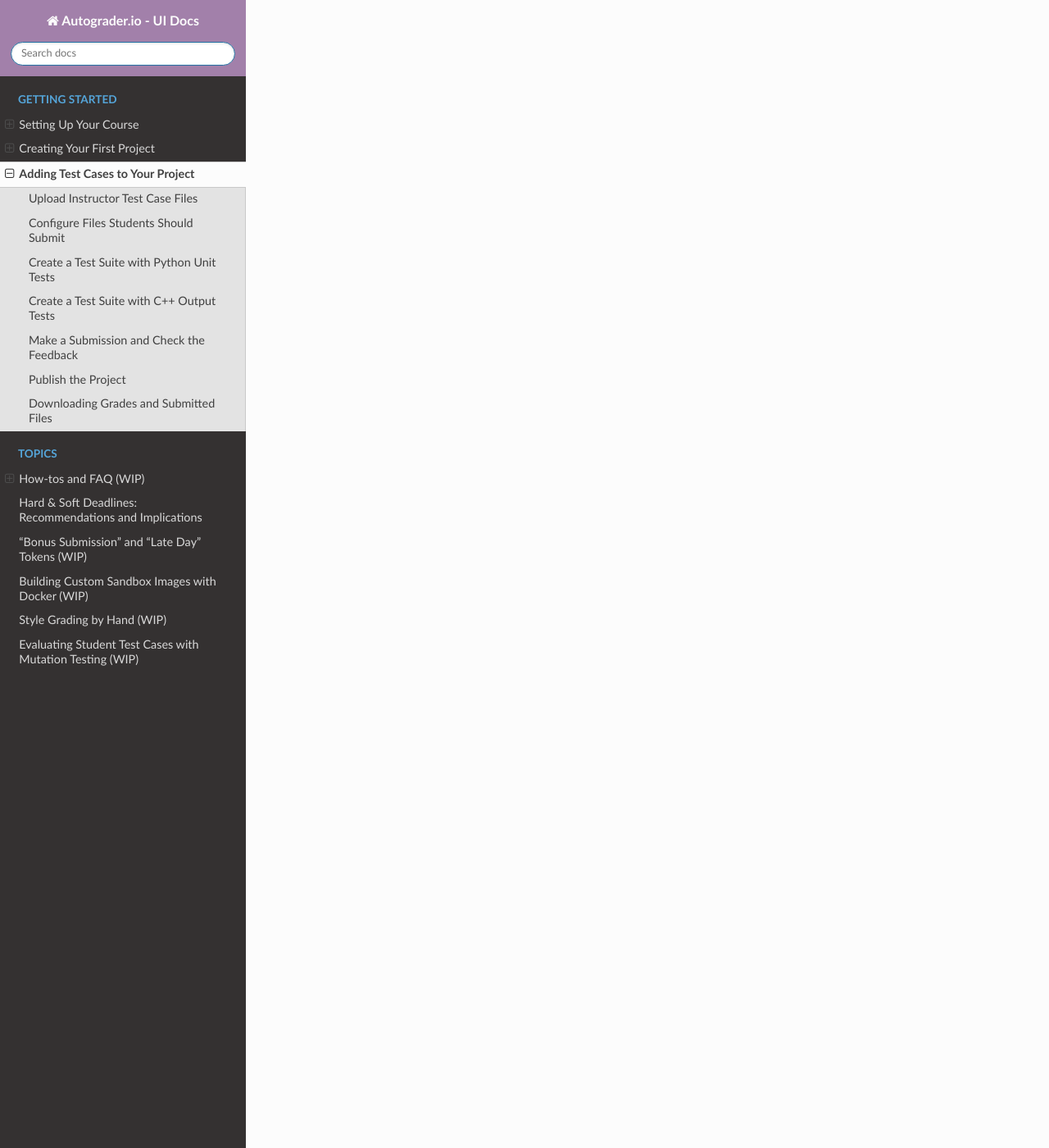
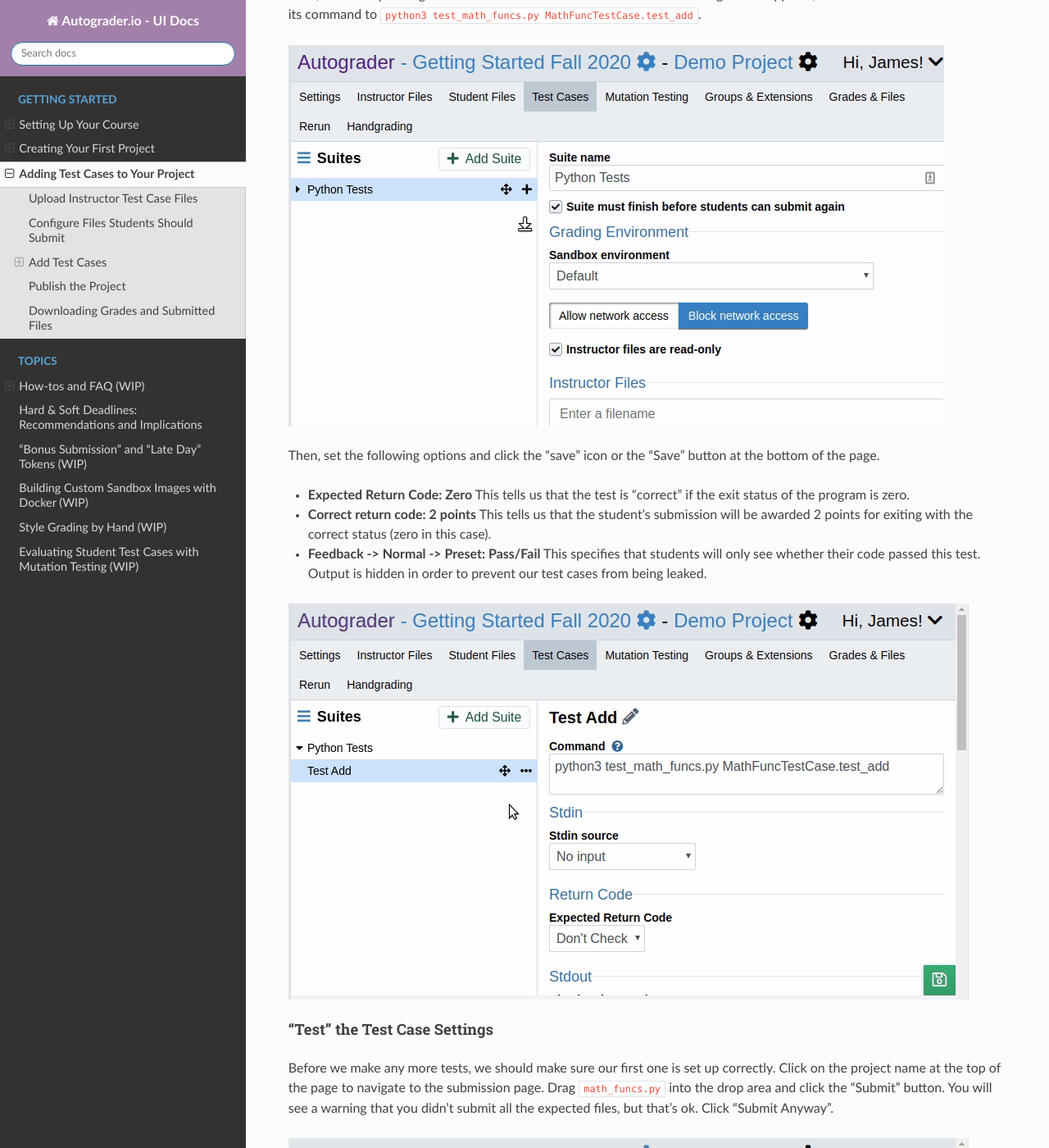
Before and after one commit to eecs-autograder/autograder.io, a Sphinx documentation site: the page built from docs/getting_started/adding_test_cases.rst, in a window 1280 px wide and 1400 px high, scrolled down 4146 px. Shown: the whole window at 82% size. Built offline with Sphinx 7.4.7 and the Read the Docs theme 2.0.0, drawn with Linux system fonts in a browser that asks for light colours; some of the changed text lies outside the part shown.

Commit message:
Added sections on creating our first suite and test case to Getting Started.

```diff
--- a/docs/getting_started/adding_test_cases.rst
+++ b/docs/getting_started/adding_test_cases.rst
@@ -45,14 +45,79 @@
 
 .. image:: /pics/adding_test_cases/expected_student_files.gif
 
+Add Test Cases
+--------------
+Test cases on Autograder.io are organized into *suites*. When a student submits
+their code, each suite is run in an isolated environment. Suites also provide
+a *setup* step where work required by all the tests in a suite (e.g. compiling
+source code) can be done just once.
+
 Create a Test Suite with Python Unit Tests
-------------------------------------------
+^^^^^^^^^^^^^^^^^^^^^^^^^^^^^^^^^^^^^^^^^^
+Click on the "Test Cases" tab and then click the "Add Suite" button. In the
+dialogue that appears, name the suite "Python Tests".
+
+.. image:: /pics/adding_test_cases/new_test_suite.png
+
+Scroll down to the section labelled "Instructor Files" and select
+**test_math_funcs.py** from the dropdown. Similarly, select **math_funcs.py**
+in the "Student Files" section.
+
+.. image:: /pics/adding_test_cases/python_suite_instr_files.gif
+
+Scroll to the bottom of the page and click the "Save" button.
+Since we're using Python, we don't need to use the "setup" option.
+
+Create the First Test
+"""""""""""""""""""""
+Next, click the "plus" sign next to the suite name in the sidebar. In the
+dialogue that appears, name the test "Test Add" and set its command to
+``python3 test_math_funcs.py MathFuncTestCase.test_add``.
+
+.. image:: /pics/adding_test_cases/python_first_test.gif
+
+Then, set the following options and click the "save" icon or the "Save" button
+at the bottom of the page.
+
+* **Expected Return Code: Zero**
+  This tells us that the test is "correct" if the exit status of the program is
+  zero.
+* **Correct return code: 2 points**
+  This tells us that the student's submission will be awarded 2 points for
+  exiting with the correct status (zero in this case).
+* **Feedback -> Normal -> Preset: Pass/Fail**
+  This specifies that students will only see whether their code passed this
+  test. Output is hidden in order to prevent our test cases from being leaked.
+
+.. image:: /pics/adding_test_cases/python_first_test_settings.gif
+
+"Test" the Test Case Settings
+"""""""""""""""""""""""""""""
+Before we make any more tests, we should make sure our first one is set up
+correctly. Click on the project name at the top of the page to navigate to the
+submission page. Drag ``math_funcs.py`` into the drop area and click the
+"Submit" button. You will see a warning that you didn't submit all the
+expected files, but that's ok. Click "Submit Anyway".
+
+.. image:: /pics/adding_test_cases/python_first_test_submission.gif
+
+The submission results widget reloads periodically. Since we only have one
+test, we can use our browser's refresh button to see the results sooner.
+
+Once the submission is finished grading, we'll want to
+**see the same feedback students will**. Select **"Normal"** from the
+"Adjust Feedback" dropdown menu to do so.
+
+.. image:: /pics/adding_test_cases/python_first_test_results.gif
+
+Click on the panel for "Test Add", and you'll see that under "Normal" feedback
+we don't see any output from the test case. Our first test is good to go!
+
+Clone the Test Case to Complete the Suite
+"""""""""""""""""""""""""""""""""""""""""
 
 Create a Test Suite with C++ Output Tests
------------------------------------------
-
-Make a Submission and Check the Feedback
-----------------------------------------
+^^^^^^^^^^^^^^^^^^^^^^^^^^^^^^^^^^^^^^^^^
 
 Publish the Project
 -------------------
```
Also changed, not shown: docs/README.md (+1 -0 lines), docs/pics/adding_test_cases/new_test_suite.png (added), docs/pics/adding_test_cases/python_first_test.gif (added), docs/pics/adding_test_cases/python_first_test_results.gif (added), docs/pics/adding_test_cases/python_first_test_settings.gif (added), docs/pics/adding_test_cases/python_first_test_submission.gif (added), docs/pics/adding_test_cases/python_suite_instr_files.gif (added), docs/pics/new_test_suite.png (deleted).
